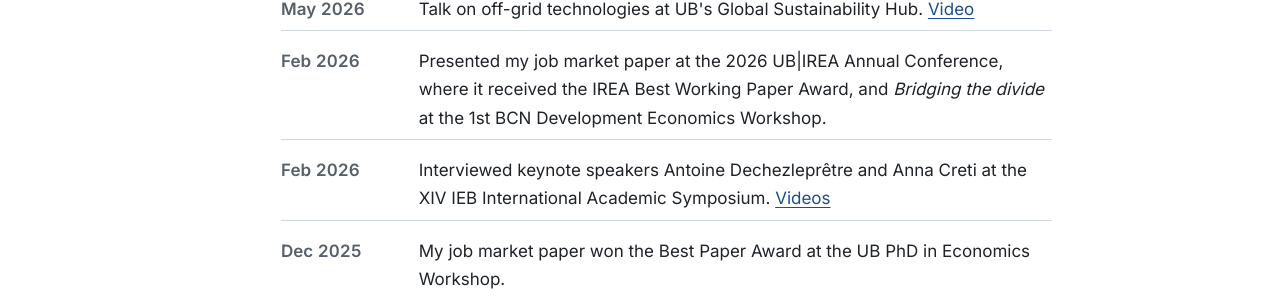
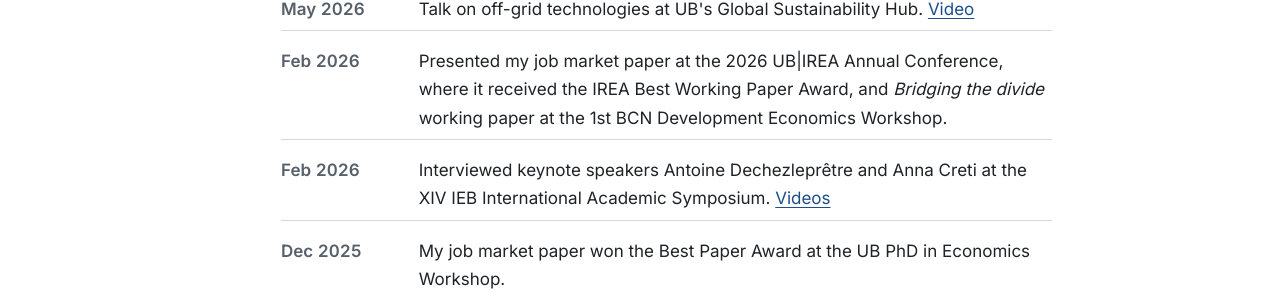
Before and after one commit to ntsifulenoch/ntsifulenoch.github.io, a Jekyll site: the page built from _pages/news.md, in a window 1280 px wide and 1132 px high. Shown: the part 659-960 px from the top of the window. Built offline with Jekyll 4.4.1, drawn with Linux system fonts in a browser that asks for light colours; a style sheet for code colours, icons or effects is not loaded.

Commit message:
Clarify job market paper presentation details

```diff
--- a/_pages/news.md
+++ b/_pages/news.md
@@ -13,7 +13,7 @@ Recent and upcoming talks, awards and policy writing.
   <li><span class="dated__when">Oct 2026</span><span>Presented the off-grid paper at the 3rd Early Career Workshop on Applied Environmental &amp; Climate Change Economics (AECCE), Università di Urbino Carlo Bo, Italy.</span></li>
   <li><span class="dated__when">Sep 2026</span><span>Talk for PhD students at KNUST, <em>Practical steps toward a reproducible research</em>, based on UB's BESTEPS guide. <a href="/teaching/#guest-talks-and-mentoring">Details</a></span></li>
   <li><span class="dated__when">May 2026</span><span>Talk on off-grid technologies at UB's Global Sustainability Hub. <a href="/media/#video">Video</a></span></li>
-  <li><span class="dated__when">Feb 2026</span><span>Presented my job market paper at the 2026 UB|IREA Annual Conference, where it received the IREA Best Working Paper Award, and <em>Bridging the divide</em> at the 1st BCN Development Economics Workshop.</span></li>
+  <li><span class="dated__when">Feb 2026</span><span>Presented my job market paper at the 2026 UB|IREA Annual Conference, where it received the IREA Best Working Paper Award, and <em>Bridging the divide</em> working paper at the 1st BCN Development Economics Workshop.</span></li>
   <li><span class="dated__when">Feb 2026</span><span>Interviewed keynote speakers Antoine Dechezleprêtre and Anna Creti at the XIV IEB International Academic Symposium. <a href="/media/#interviews">Videos</a></span></li>
   <li><span class="dated__when">Dec 2025</span><span>My job market paper won the Best Paper Award at the UB PhD in Economics Workshop.</span></li>
 </ul>
```
